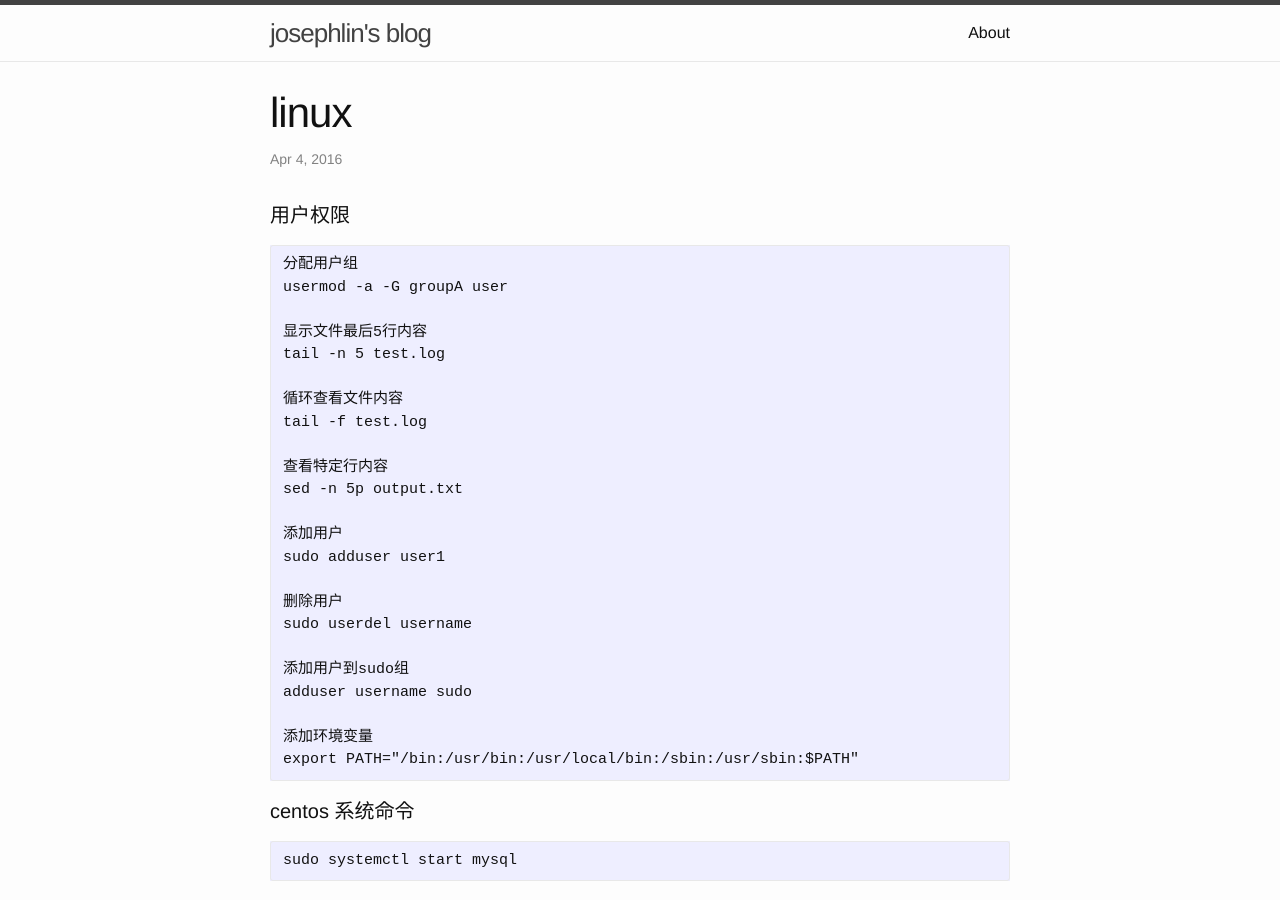
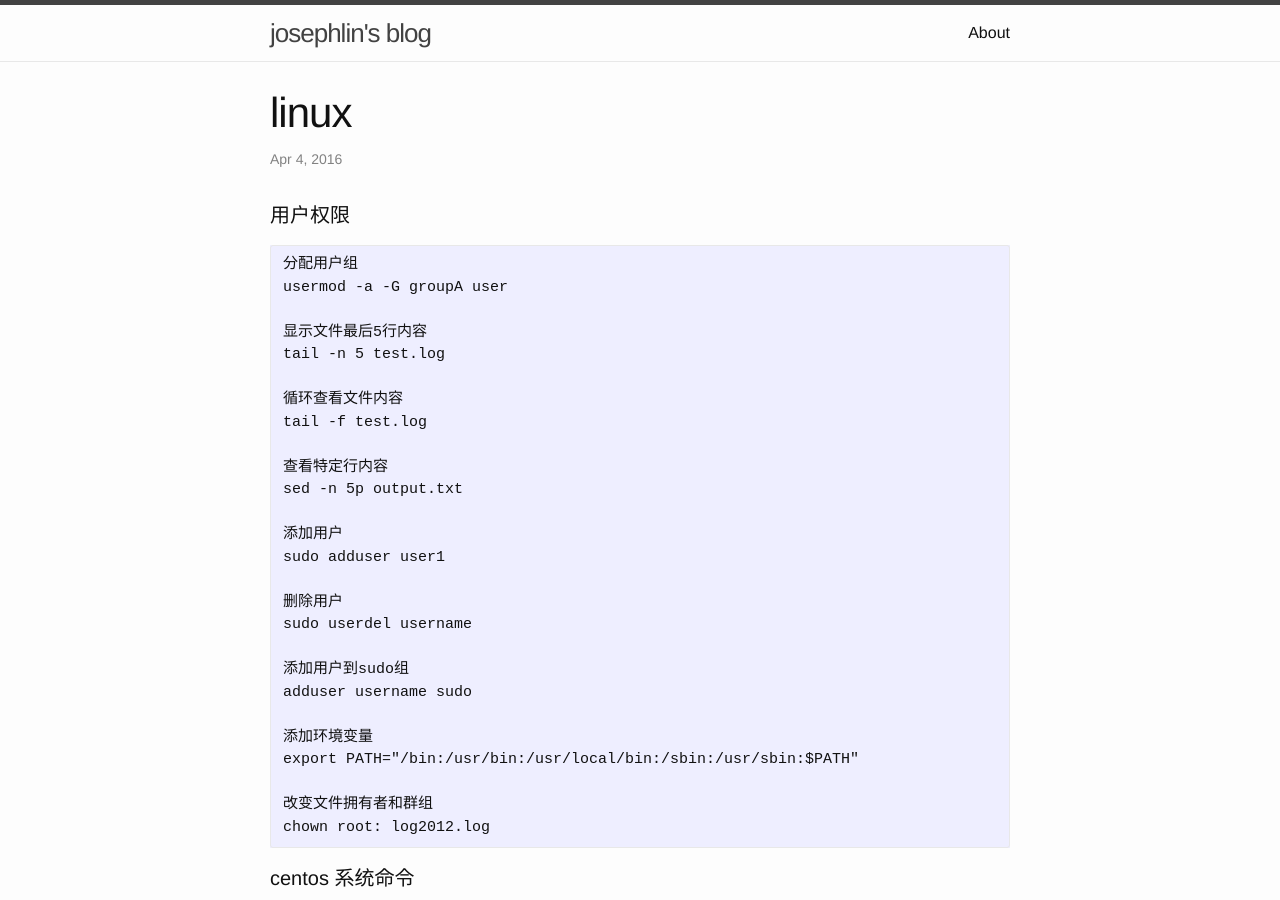
Before and after one commit to josephstalin117/josephstalin117.github.io, a Jekyll site: the page built from _posts/2016-04-04-linux.markdown, in a window 1280 px wide and 900 px high. Built offline with Jekyll 4.4.1, drawn with Linux system fonts in a browser that asks for light colours.

Commit message:
add chown

````diff
--- a/_posts/2016-04-04-linux.markdown
+++ b/_posts/2016-04-04-linux.markdown
@@ -31,6 +31,9 @@ adduser username sudo
 
 添加环境变量
 export PATH="/bin:/usr/bin:/usr/local/bin:/sbin:/usr/sbin:$PATH"
+
+改变文件拥有者和群组
+chown root: log2012.log
 ```
 
 #### centos 系统命令
````
